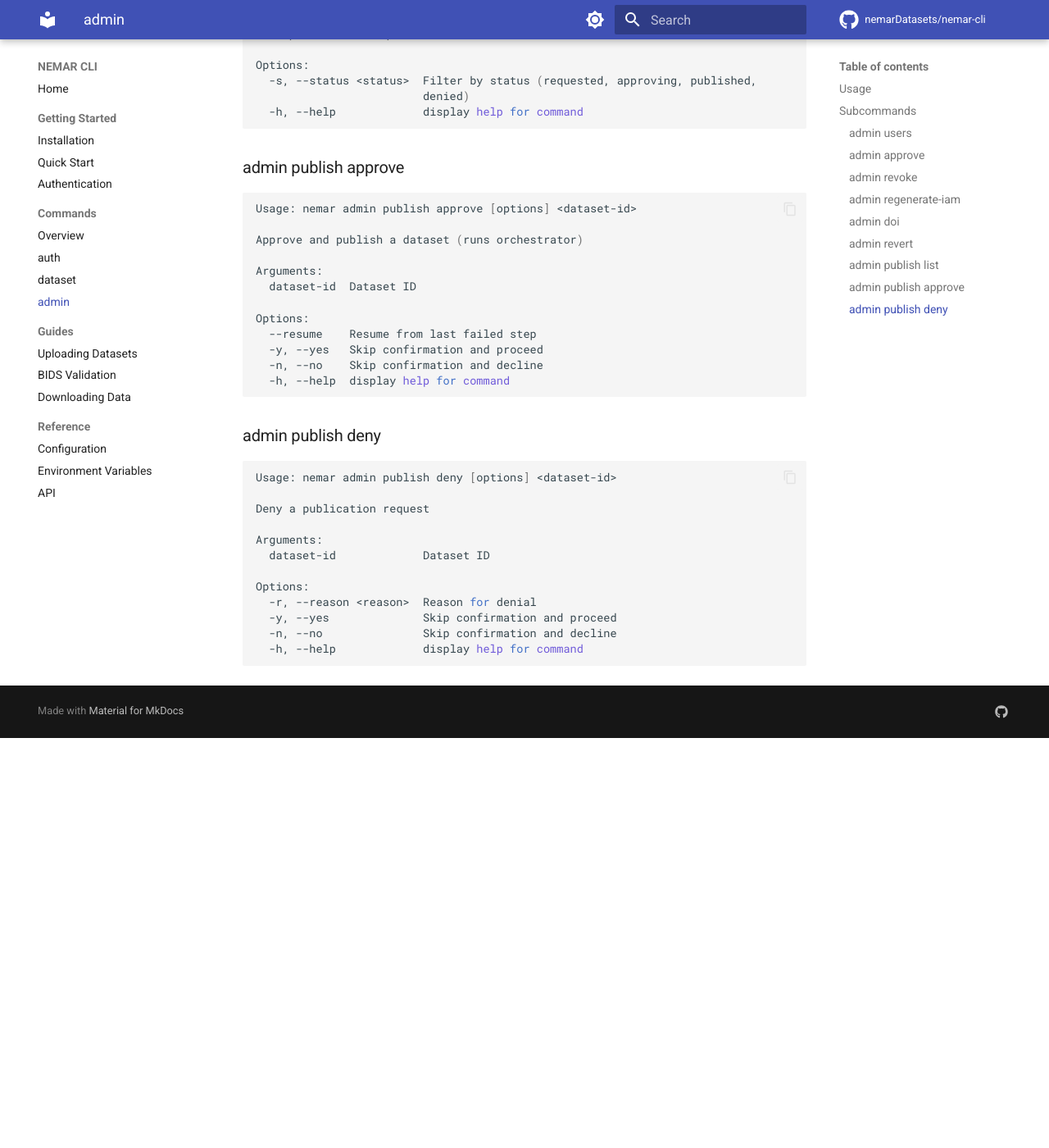
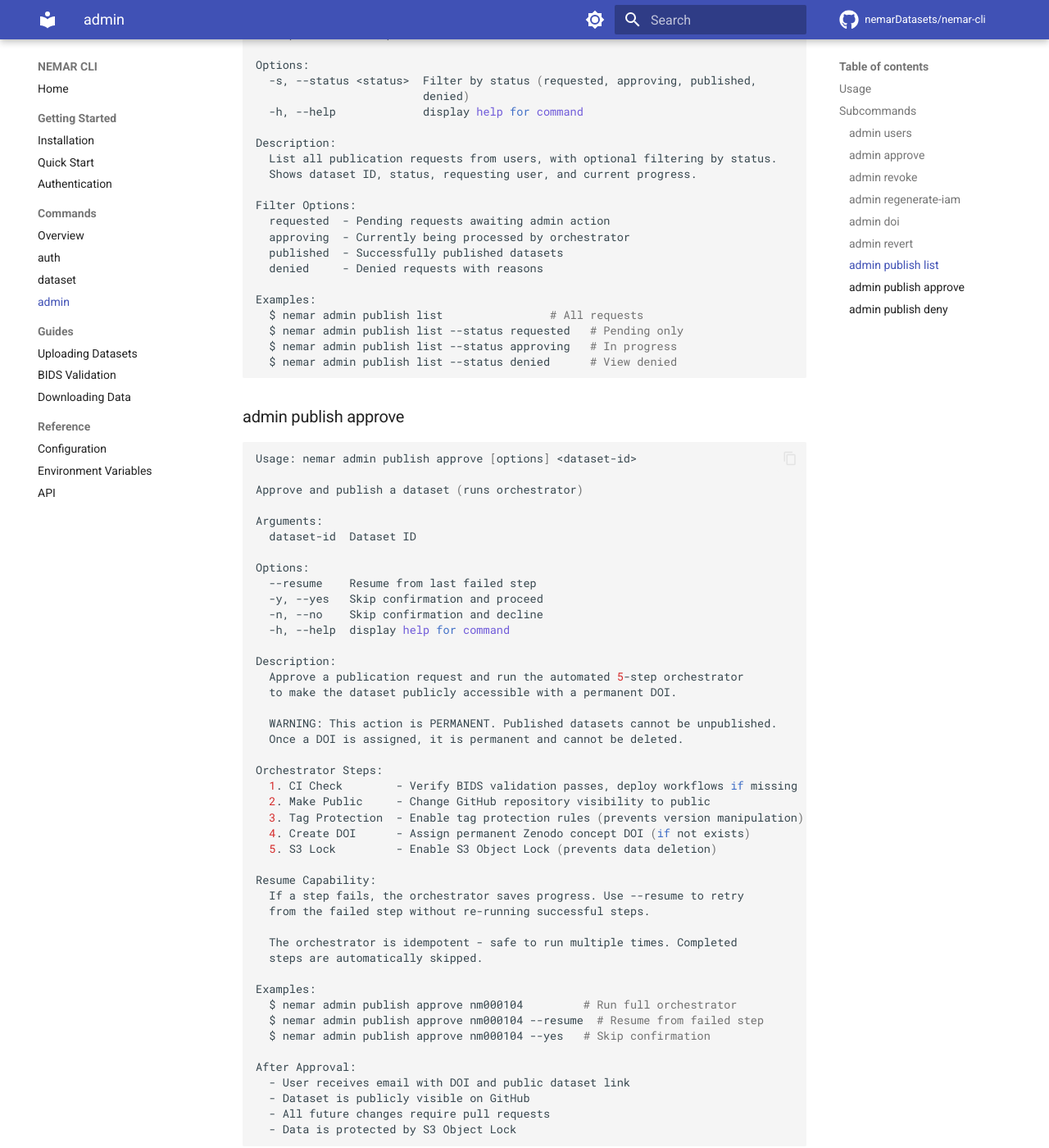
Before and after one commit to nemarOrg/nemar-cli, an MkDocs documentation site: the page built from docs/commands/admin.md, in a window 1280 px wide and 1400 px high, scrolled down 3101 px. Shown: the whole window at 82% size. Built offline with MkDocs 1.6.1 and Material for MkDocs 9.7.7, drawn with Linux system fonts in a browser that asks for light colours; comment, search, counter and statistics services are not loaded; before the commit the page ends 4001 px from its top, so only the background shows below that; some of the changed text lies outside the part shown.

Commit message:
Add comprehensive help text to publish commands
- dataset publish request: description, status flow, examples
- dataset publish status: possible statuses, orchestrator steps, examples
- dataset publish resend: when to use, what it does, examples
- admin publish list: filter options, examples
- admin publish approve: 5-step orchestrator explained, resume capability, permanence warning
- admin publish deny: requirements, reason handling, examples

Total: 258 lines of help text added
Regenerated docs automatically via scripts/generate-docs.ts

CLI help is now comprehensive enough to be single source of truth

````diff
--- a/docs/commands/admin.md
+++ b/docs/commands/admin.md
@@ -157,6 +157,22 @@
   -s, --status <status>  Filter by status (requested, approving, published,
                          denied)
   -h, --help             display help for command
+
+Description:
+  List all publication requests from users, with optional filtering by status.
+  Shows dataset ID, status, requesting user, and current progress.
+
+Filter Options:
+  requested  - Pending requests awaiting admin action
+  approving  - Currently being processed by orchestrator
+  published  - Successfully published datasets
+  denied     - Denied requests with reasons
+
+Examples:
+  $ nemar admin publish list                # All requests
+  $ nemar admin publish list --status requested   # Pending only
+  $ nemar admin publish list --status approving   # In progress
+  $ nemar admin publish list --status denied      # View denied
 ```
 
 ### admin publish approve
@@ -174,6 +190,38 @@
   -y, --yes   Skip confirmation and proceed
   -n, --no    Skip confirmation and decline
   -h, --help  display help for command
+
+Description:
+  Approve a publication request and run the automated 5-step orchestrator
+  to make the dataset publicly accessible with a permanent DOI.
+
+  WARNING: This action is PERMANENT. Published datasets cannot be unpublished.
+  Once a DOI is assigned, it is permanent and cannot be deleted.
+
+Orchestrator Steps:
+  1. CI Check        - Verify BIDS validation passes, deploy workflows if missing
+  2. Make Public     - Change GitHub repository visibility to public
+  3. Tag Protection  - Enable tag protection rules (prevents version manipulation)
+  4. Create DOI      - Assign permanent Zenodo concept DOI (if not exists)
+  5. S3 Lock         - Enable S3 Object Lock (prevents data deletion)
+
+Resume Capability:
+  If a step fails, the orchestrator saves progress. Use --resume to retry
+  from the failed step without re-running successful steps.
+
+  The orchestrator is idempotent - safe to run multiple times. Completed
+  steps are automatically skipped.
+
+Examples:
+  $ nemar admin publish approve nm000104         # Run full orchestrator
+  $ nemar admin publish approve nm000104 --resume  # Resume from failed step
+  $ nemar admin publish approve nm000104 --yes   # Skip confirmation
+
+After Approval:
+  - User receives email with DOI and public dataset link
+  - Dataset is publicly visible on GitHub
+  - All future changes require pull requests
+  - Data is protected by S3 Object Lock
 ```
 
 ### admin publish deny
@@ -191,4 +239,21 @@
   -y, --yes              Skip confirmation and proceed
   -n, --no               Skip confirmation and decline
   -h, --help             display help for command
+
+Description:
+  Deny a user's publication request with a specific reason.
+  The user will receive an email notification with your reason.
+
+  A clear, actionable reason helps users understand what to fix
+  before resubmitting their publication request.
+
+Requirements:
+  - Must provide a reason for denial
+  - Reason will be sent to the user via email
+  - User can fix issues and submit a new request
+
+Examples:
+  $ nemar admin publish deny nm000104 --reason "BIDS validation failing"
+  $ nemar admin publish deny nm000104 -r "Dataset incomplete - missing subjects"
+  $ nemar admin publish deny nm000104    # Prompts for reason interactively
 ```
````
Also changed, not shown: docs/commands/dataset.md (+55 -0 lines), 2 other files.
